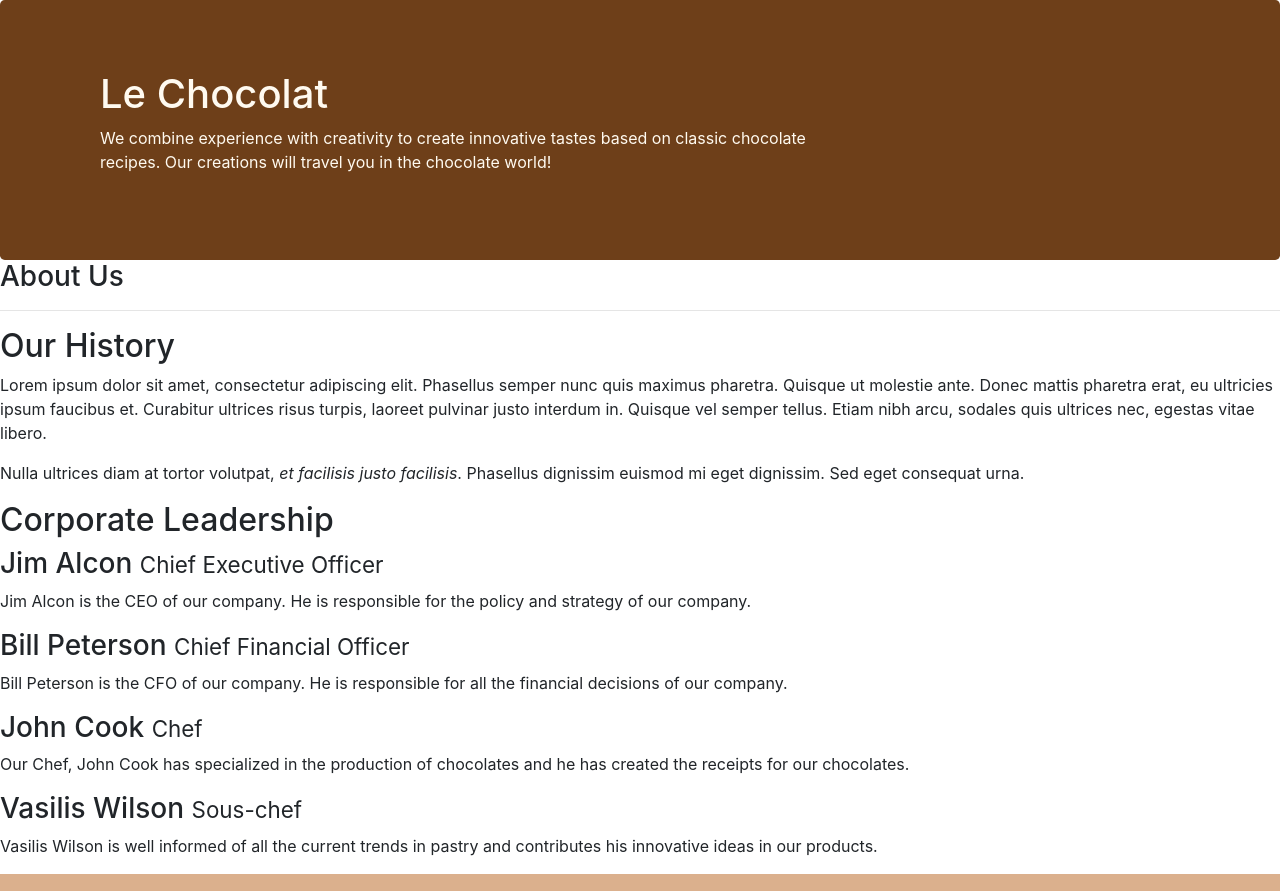
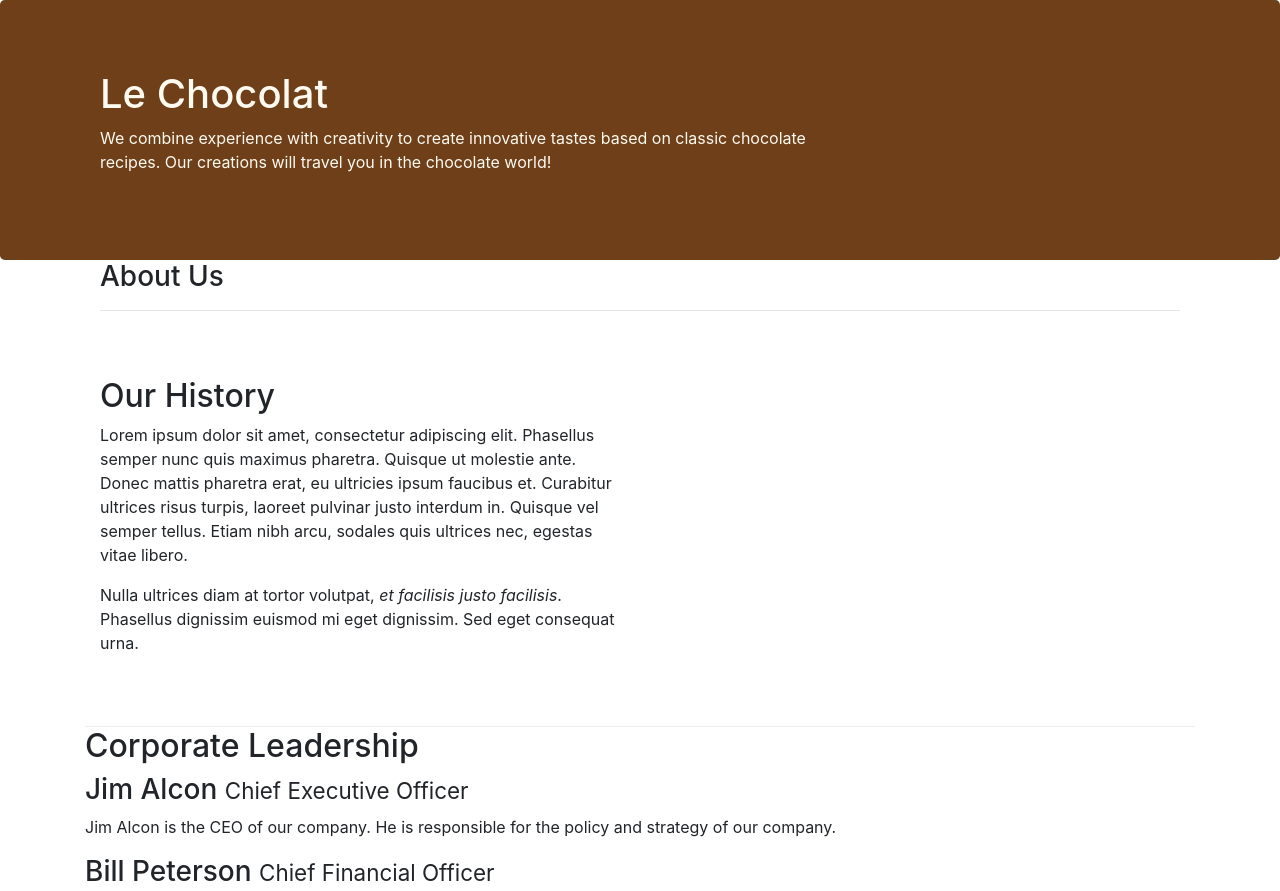
Before and after one commit to csantor/leChocolat, a website: page aboutus.html in a window 1280 px wide. Shown: the top 891 px of the page. Drawn offline with nearby package versions, Linux system fonts and the light colour scheme.

Commit message:
Bootstrap Assignment 1 Task 2

```diff
--- a/aboutus.html
+++ b/aboutus.html
@@ -24,16 +24,16 @@
         </div>
     </header>
 
-    <div>
-        <div>
-            <div>
+    <div class="container">
+        <div class="row row-header">
+            <div class="col-12">
                 <h3>About Us</h3>
                 <hr>
             </div>
         </div>
 
-        <div>
-            <div>
+        <div class="row row-content">
+            <div class="col-sm-6">
                 <h2>Our History</h2>
                 <p>Lorem ipsum dolor sit amet, consectetur adipiscing elit. Phasellus semper nunc quis maximus pharetra.
                     Quisque ut molestie ante. Donec mattis pharetra erat, eu ultricies ipsum faucibus et. Curabitur
@@ -47,8 +47,8 @@
         </div>
 
 
-        <div>
-            <div>
+        <div class="row ">
+            <div class="col-12">
                 <h2>Corporate Leadership</h2>
                 <h3>Jim Alcon <small>Chief Executive Officer </small></h3>
                 <p>Jim Alcon is the CEO of our company. He is responsible for the policy and strategy of our company.
```
